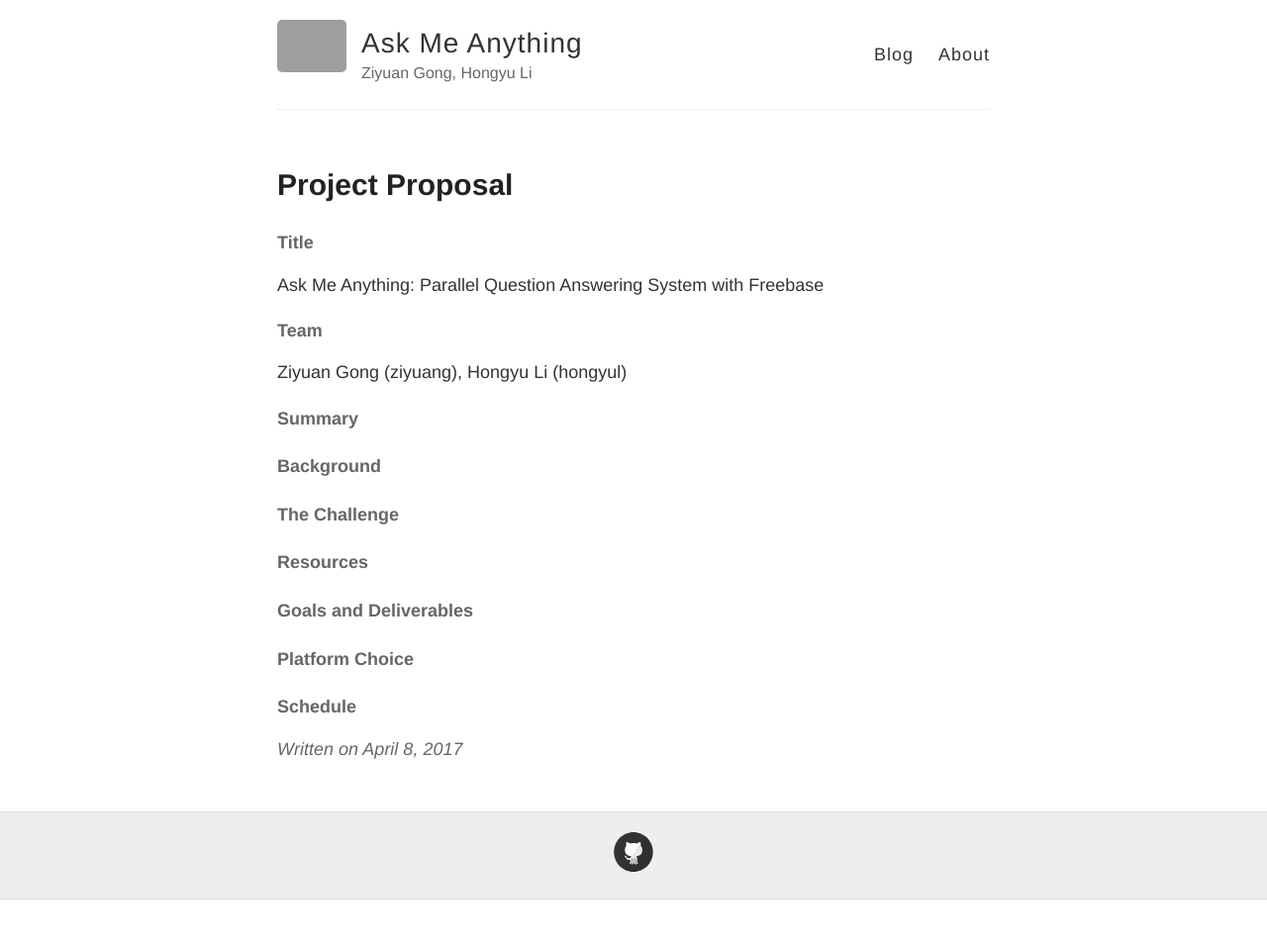
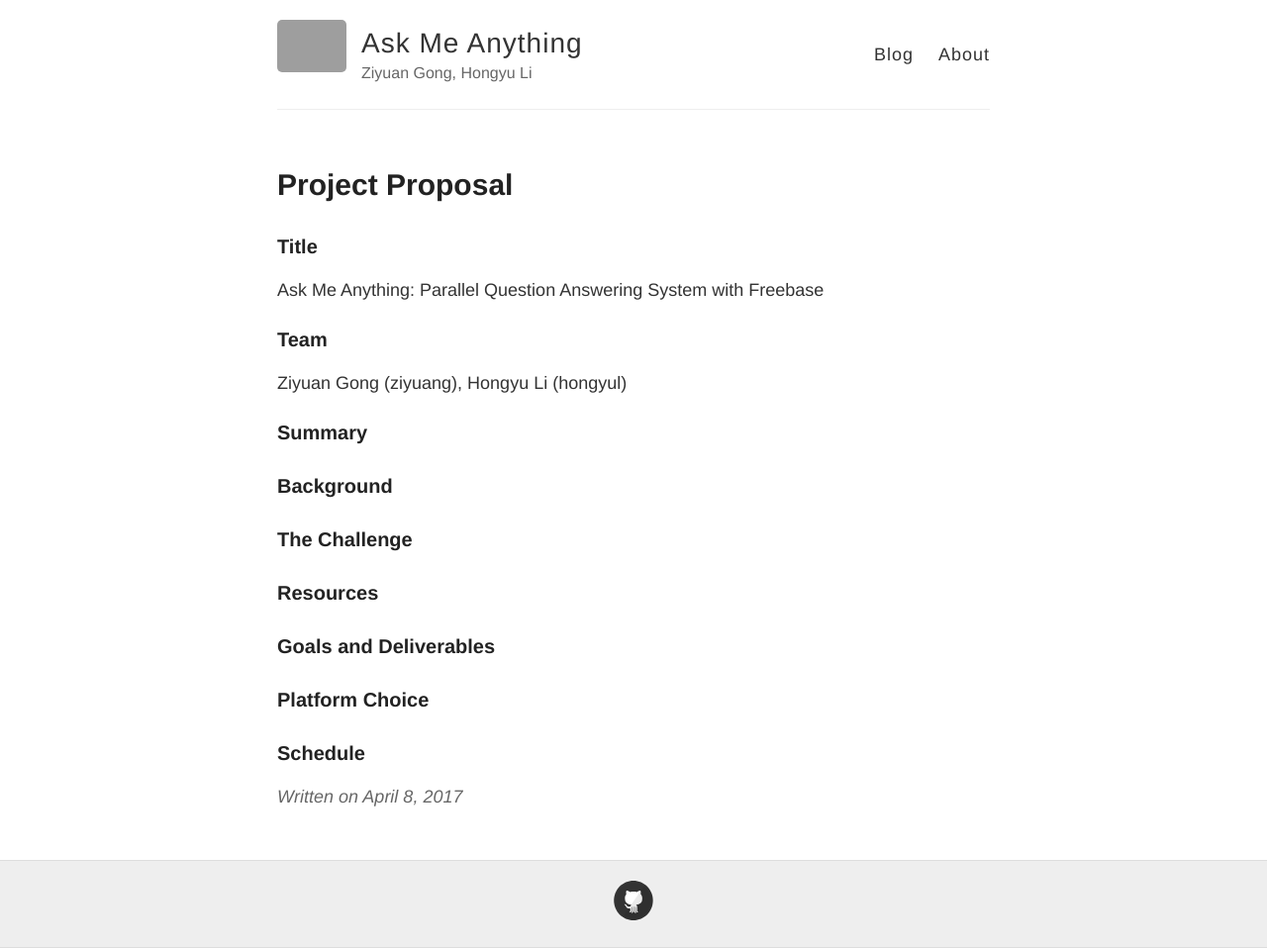
Before and after one commit to xiaozhuyfk/parallel, a Jekyll site: the page built from docs/_posts/2017-4-8-Project-Proposal.md, in a window 1280 px wide. Shown: the whole page at 99% size. Built offline with Jekyll 4.4.1, drawn with Linux system fonts in a browser that asks for light colours; before the commit the page ends 909 px from its top, so only the background shows below that; grey boxes are pictures that could not be loaded.

```diff
--- a/docs/_posts/2017-4-8-Project-Proposal.md
+++ b/docs/_posts/2017-4-8-Project-Proposal.md
@@ -3,23 +3,23 @@ layout: post
 title: Project Proposal
 ---
 
-#### Title
+### Title
 Ask Me Anything: Parallel Question Answering System with Freebase
 
-#### Team
+### Team
 Ziyuan Gong (ziyuang), Hongyu Li (hongyul)
 
-#### Summary
+### Summary
 
 
-#### Background
+### Background
 
-#### The Challenge
+### The Challenge
 
-#### Resources
+### Resources
 
-#### Goals and Deliverables
+### Goals and Deliverables
 
-#### Platform Choice
+### Platform Choice
 
-#### Schedule
+### Schedule
```
